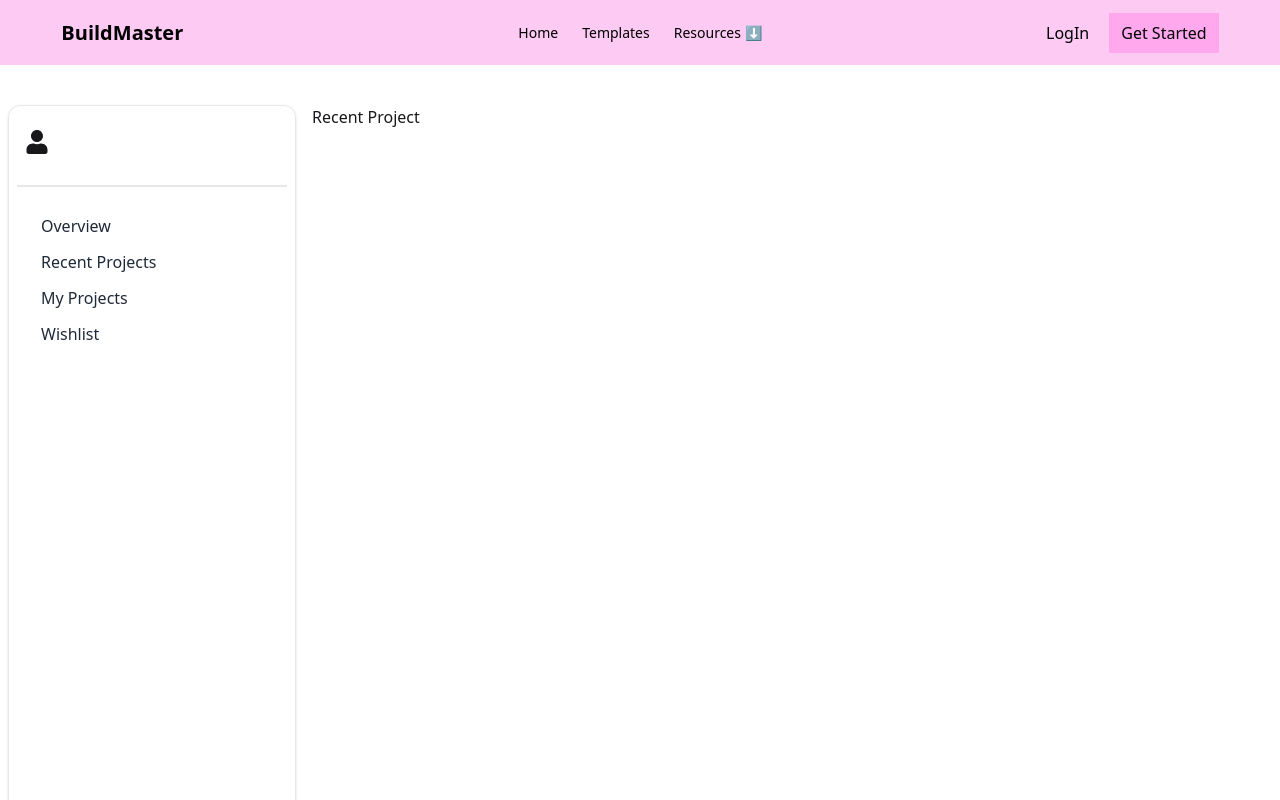
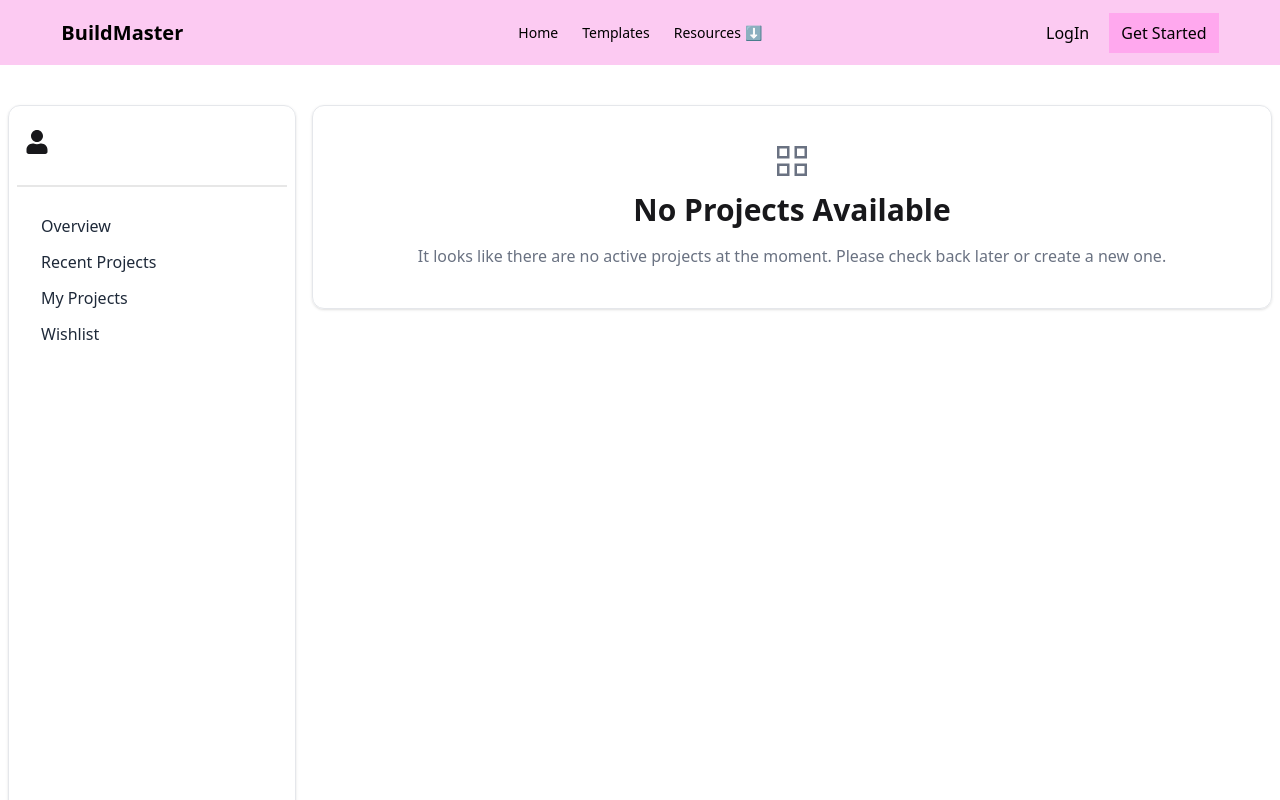
Before and after one commit to Ferdous725890/Website_Builder-, a Next.js app: page /dashboard/user/recentProjects in a window 1280 px wide. Shown: the top 800 px of the page. Built offline with nearby package versions, Linux system fonts and the light colour scheme; no server answers.

Commit message:
recent project page added

```diff
--- /dev/null
+++ b/app/(dashboardPages)/dashboard/(pages)/user/recentProjects/components/RecentProject.jsx
@@ -0,0 +1,27 @@
+"use client"
+import React, { useState } from "react";
+import { GrProjects } from "react-icons/gr";
+
+const RecentProject = () => {
+  const [projects, setProjects] = useState([]);
+  return (
+    <div>
+      {projects.length > 0 ? (
+        ""
+      ) : (
+        <div className="flex flex-col items-center justify-center shadow-sm border border-gray-200 rounded-xl py-10 px-4 space-y-4">
+          <p className="text-3xl font-bold text-gray-500">
+            <GrProjects />
+          </p>
+          <h2 className="text-3xl font-semibold text-center">No Projects Available</h2>
+          <p className="text-center text-gray-500">
+            It looks like there are no active projects at the moment. Please
+            check back later or create a new one.
+          </p>
+        </div>
+      )}
+    </div>
+  );
+};
+
+export default RecentProject;
--- a/app/(dashboardPages)/dashboard/(pages)/user/recentProjects/page.js
+++ b/app/(dashboardPages)/dashboard/(pages)/user/recentProjects/page.js
@@ -1,8 +1,11 @@
 import React from 'react'
+import RecentProject from './components/RecentProject'
 
 const page = () => {
   return (
-    <div>Recent Project</div>
+    <div>
+      <RecentProject></RecentProject>
+    </div>
   )
 }
 
```
